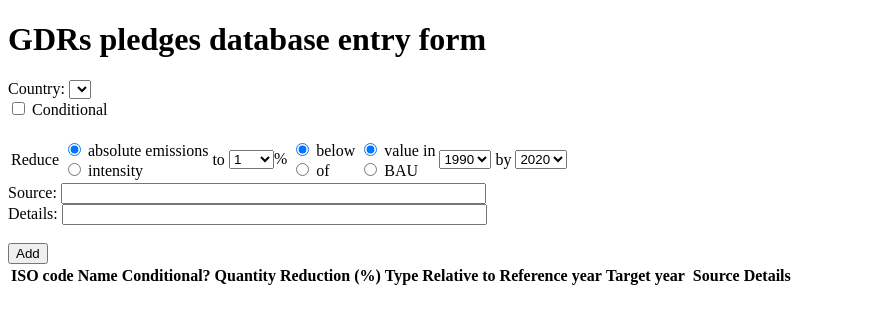
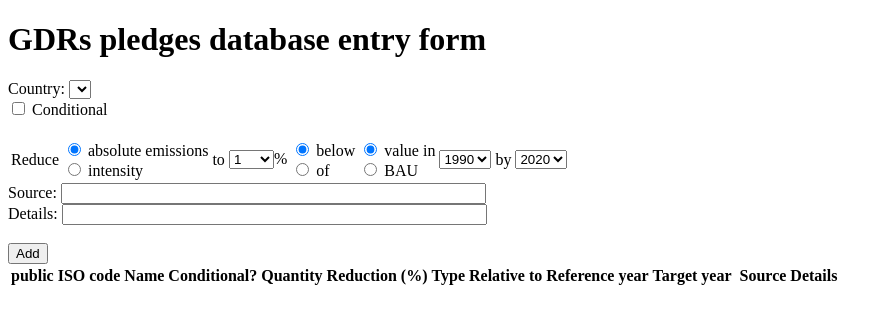
Before and after one commit to climateequityreferenceproject/cerc-web, a PHP site: page / in a window 1280 px wide. Shown: the top 324 px of the page, without its empty margins (0-892 px from the left). Run offline with PHP 8.4, Linux system fonts and the light colour scheme; data comes from the database, SQL or seed files in the repository; data that the repository does not hold is empty.

Commit message:
Small changes to formatting. Fixed problem with word "public" not showing up in table.

```diff
--- a/public_html/databasemanager/pledgedb/get_table.php
+++ b/public_html/databasemanager/pledgedb/get_table.php
@@ -24,7 +24,7 @@ SQL;
 
     $html = "<table>";
     $html .= "<tr>";
-    $html .= "<public>";
+    $html .= "<th>public</th>";
     $html .= "<th>ISO code</th>";
     $html .= "<th>Name</th>";
     $html .= "<th>Conditional?</th>";
--- a/public_html/databasemanager/pledgedb/index.php
+++ b/public_html/databasemanager/pledgedb/index.php
@@ -83,7 +83,7 @@ if ($_POST['form']) {
             </select>
             <br />
             <!-- Conditional/unconditional-->
-            <input type="checkbox" name="conditional" id="conditional" value="0" />
+            <input type="checkbox" name="conditional" id="conditional" value="1" />
             <label for="conditional"> Conditional</label>
             <br /><br />
             <table>
```
